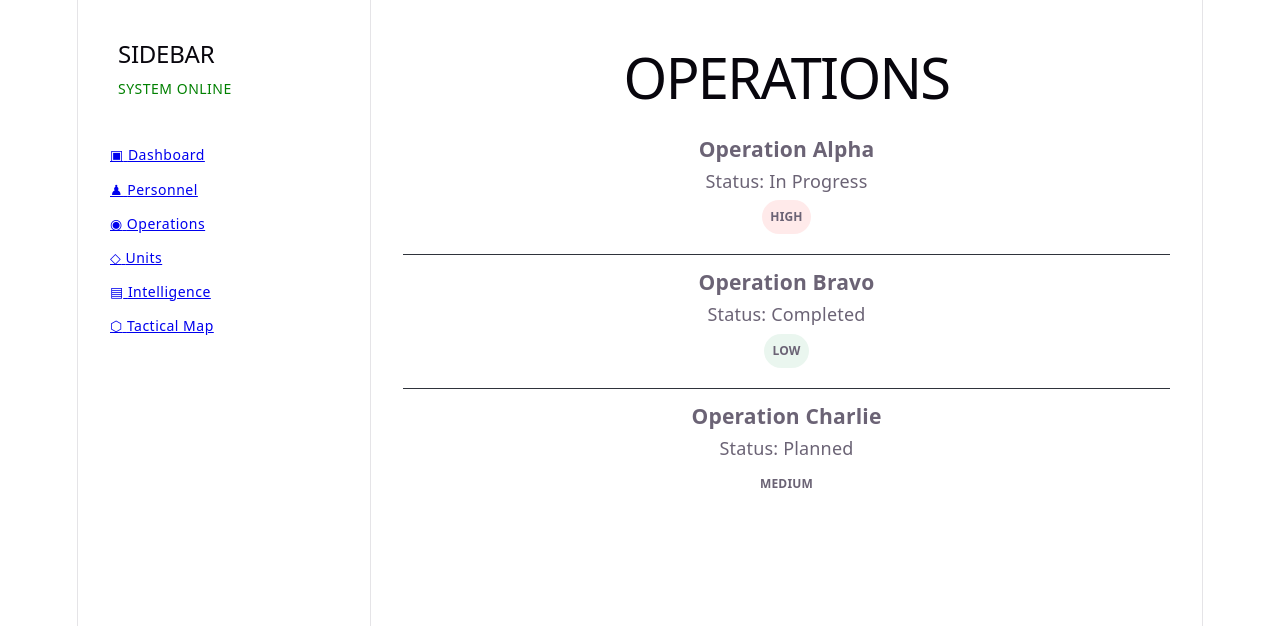
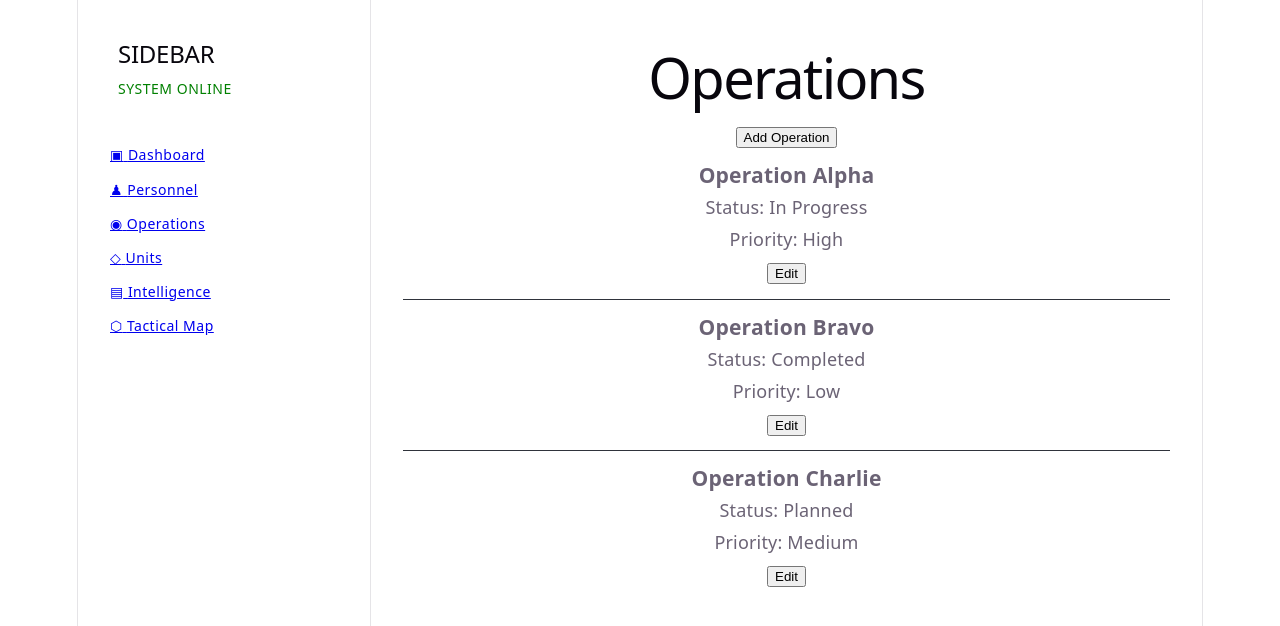
Before and after one commit to ZonaCZO/ColdRavine, a React (Vite) app: page /operations in a window 1280 px wide. Shown: the top 626 px of the page. Built offline with nearby package versions, Linux system fonts and the light colour scheme.

Commit message:
Base op system

```diff
--- a/src/pages/Operations.tsx
+++ b/src/pages/Operations.tsx
@@ -1,3 +1,5 @@
+import { useState } from "react";
+
 type Operation = {
   id: number;
   name: string;
@@ -5,35 +7,150 @@ type Operation = {
   priority: "Low" | "Medium" | "High";
 };
 
-function OperationsCard({ operation }: { operation: Operation }) {
-  return (
-    <div className="operation-card">
-      <h3>{operation.name}</h3>
-      <p>Status: {operation.status}</p>
-      <p className={`status-badge ${operation.priority.toLowerCase()}`}>
-        {operation.priority}
-      </p>
-    </div>
-  );
-}
 
 function Operations() {
-  const operations: Operation[] = [
+    const [operations, setOperations] = useState<Operation[]>([
+
     { id: 1, name: "Operation Alpha", status: "In Progress", priority: "High" },
     { id: 2, name: "Operation Bravo", status: "Completed", priority: "Low" },
     { id: 3, name: "Operation Charlie", status: "Planned", priority: "Medium" },
-  ];
+  ]);
+  const [name, setName] = useState("");
+  const [status, setStatus] = useState<Operation["status"]>("Planned");
+  const [priority, setPriority] = useState<Operation["priority"]>("Low");
+  const [showForm, setShowForm] = useState(false);
+  const [editingId, setEditingId] = useState<number | null>(null);
 
+
+  const addOperation = (event: React.FormEvent<HTMLFormElement>) => {
+  event.preventDefault();
+
+  const newOperation: Operation = {
+    id: Date.now(),
+    name,
+    status,
+    priority
+  };
+
+  setOperations(prev => [...prev, newOperation]);
+};
+  const deleteOperation = (id: number) => {
+    setOperations(operations.filter(operation => operation.id !== id));
+  }
+  const changeStatus = (
+  id: number,
+  newStatus: Operation["status"]
+) => {
+  setOperations(
+    operations.map(operation =>
+      operation.id === id
+        ? { ...operation, status: newStatus }
+        : operation
+    )
+  );
+};
+  const changePriority = (
+  id: number,
+  newPriority: Operation["priority"]
+) => {
+  setOperations(
+    operations.map(operation =>
+      operation.id === id
+        ? { ...operation, priority: newPriority }
+        : operation
+    )
+  );
+};
     return (
-        <section className="operations">
-            <h1>OPERATIONS</h1>
-            <div className="operations-grid">
-                {operations.map((operation) => (
-                    <OperationsCard key={operation.id} operation={operation} />
-                ))}
-            </div>
-        </section>
-    );
+  <section>
+    <h1>Operations</h1>
+    <button onClick={() => setShowForm(!showForm)}>{showForm ? "Hide Form" : "Add Operation"}</button>
+  {showForm && (
+      <form onSubmit={addOperation}>
+        <input
+          value={name}
+          onChange={(e) => setName(e.target.value)}
+        />
+
+
+  <select
+    value={status}
+    onChange={(e) =>
+      setStatus(e.target.value as Operation["status"])
+    }
+  >
+    <option value="Planned">Planned</option>
+    <option value="In Progress">In Progress</option>
+    <option value="Completed">Completed</option>
+  </select>
+
+  <select
+    value={priority}
+    onChange={(e) =>
+      setPriority(e.target.value as Operation["priority"])
+    }
+  >
+    <option value="Low">Low</option>
+    <option value="Medium">Medium</option>
+    <option value="High">High</option>
+  </select>
+
+  <button type="submit">Add</button>
+</form>
+  )}
+    {operations.map(operation => (
+      <div key={operation.id} className="operation-card">
+        <h3>{operation.name}</h3>
+
+        <p>Status: {operation.status}</p>
+        <p>Priority: {operation.priority}</p>
+        <button onClick={() => setEditingId(prev => prev === operation.id ? null : operation.id)}>
+          Edit
+        </button>
+        {editingId === operation.id && (
+        <div className="operation-controls">
+        <button onClick={() => deleteOperation(operation.id)}>
+          Delete
+        </button>
+
+        <select
+  value={operation.status}
+  onChange={(e) =>
+    changeStatus(
+      operation.id,
+      e.target.value as Operation["status"]
+    )
+  }
+>
+  <option value="Planned">Planned</option>
+  <option value="In Progress">In Progress</option>
+  <option value="Completed">Completed</option>
+        </select>
+
+        <select
+  value={operation.priority}
+  onChange={(e) =>
+    changePriority(
+      operation.id,
+      e.target.value as Operation["priority"]
+    )
+  }
+>
+  <option value="Low">Low</option>
+  <option value="Medium">Medium</option>
+  <option value="High">High</option>
+</select>
+</div>
+        )}
+      </div>
+    ))}
+  </section>
+);
 }
 
+
+
+
+
+
 export default Operations;
```
